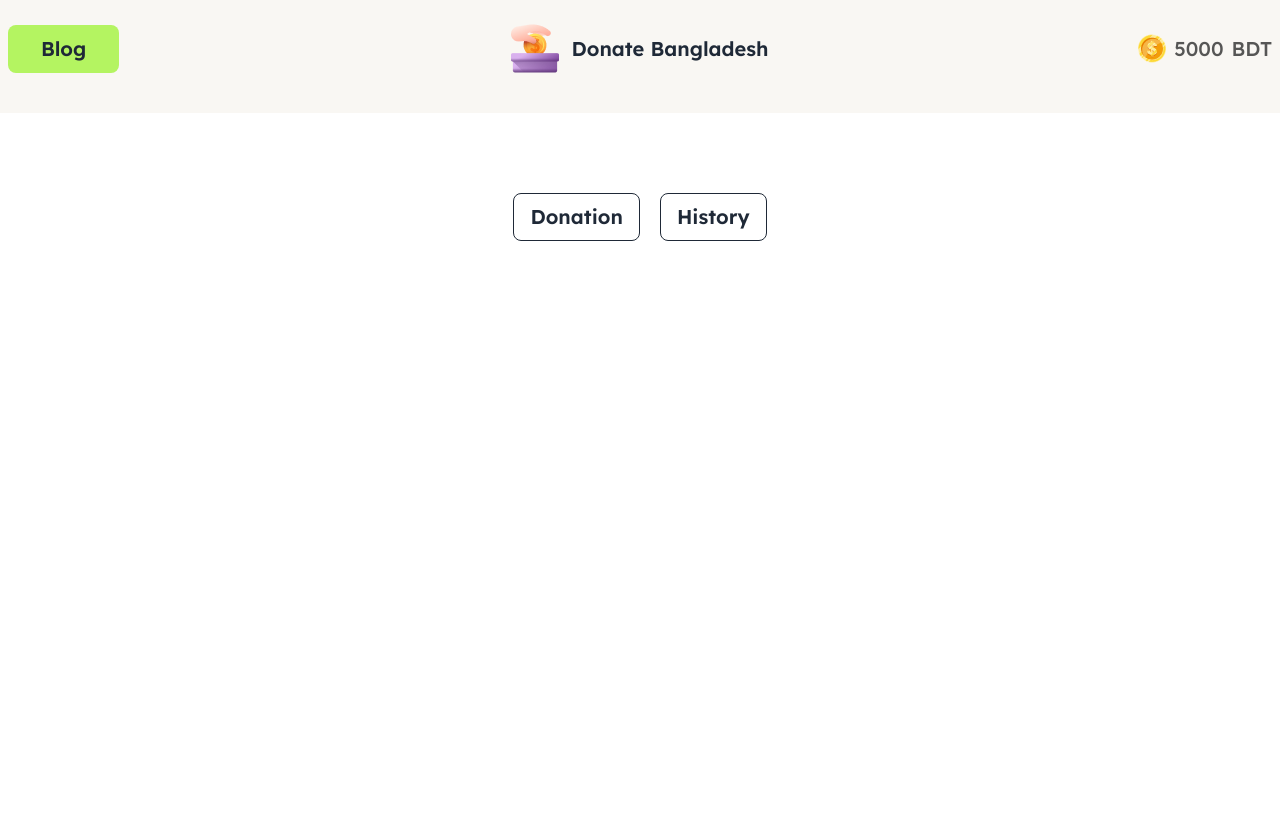
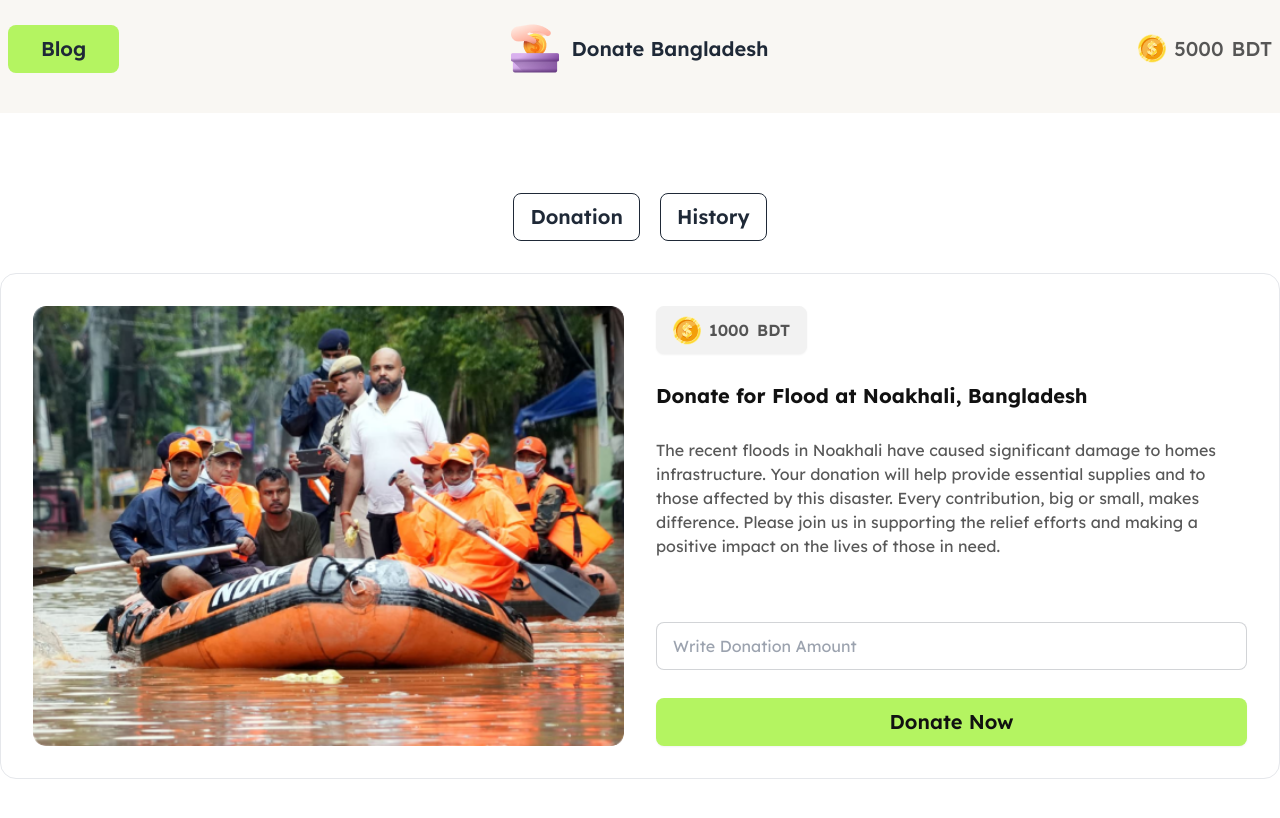
Before and after one commit to mdhasanshuvo/Donate-Bangladesh, a plain HTML site: page index.html in a window 1280 px wide. Drawn offline with nearby package versions, Linux system fonts and the light colour scheme.

Commit message:
Donation card-1 Added

```diff
--- a/index.html
+++ b/index.html
@@ -54,6 +54,36 @@
                 <button class="btn btn-outline text-xl">History</button>
             </div>
 
+            <!-- Donation Cards -->
+
+            <div>
+                <!-- Card 1 -->
+                <div class="card md:card-side border p-8 gap-8 ">
+                    <div class="md:w-1/2">
+                        <img class="w-full h-full  object-cover rounded-xl" src="assets/noakhali.png" alt="Noakhali Image" />
+                    </div>
+                    <div class="card-body space-y-5 md:w-1/2 p-0 flex justify-center">
+                        <button class="btn w-max">
+                            <img src="assets/coin.png" alt="">
+                            <div class="text-[#111111b3] flex text-base">
+                                <div id="feni-donation" class="mr-2">1000</div>
+                                <span>BDT</span>
+                            </div>
+                        </button>
+                        <h2 class="card-title text-xl font-bold text-[#111]">Donate for Flood at Noakhali, Bangladesh
+                        </h2>
+                        <p class="text-base text-[#111111b3]"> The recent floods in Noakhali have caused significant damage to homes infrastructure. Your
+                            donation will help provide essential supplies and to those affected by this disaster. Every
+                            contribution, big or small, makes difference. Please join us in supporting the relief
+                            efforts and making a positive impact on the lives of those in need.</p>
+                        <input type="text" placeholder="Write Donation Amount"
+                            class="input input-bordered w-full" />
+                        <div class="card-actions">
+                            <button id="donate-btn-noa" class="btn w-full bg-[#B4F461] font-semibold text-xl text-[#111] border-transparent">Donate Now</button>
+                        </div>
+                    </div>
+                </div>
+            </div>
 
         </section>
 
```
